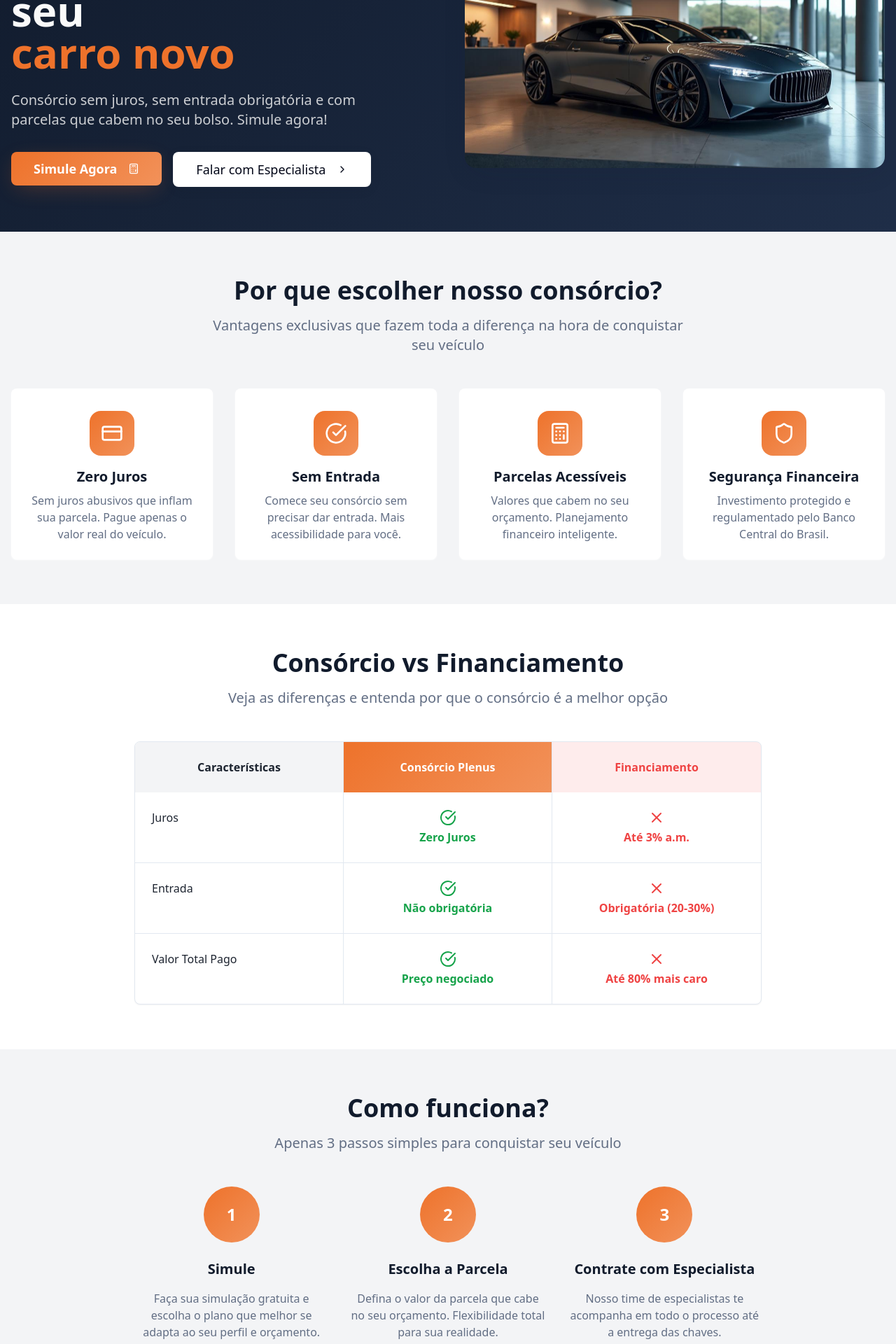
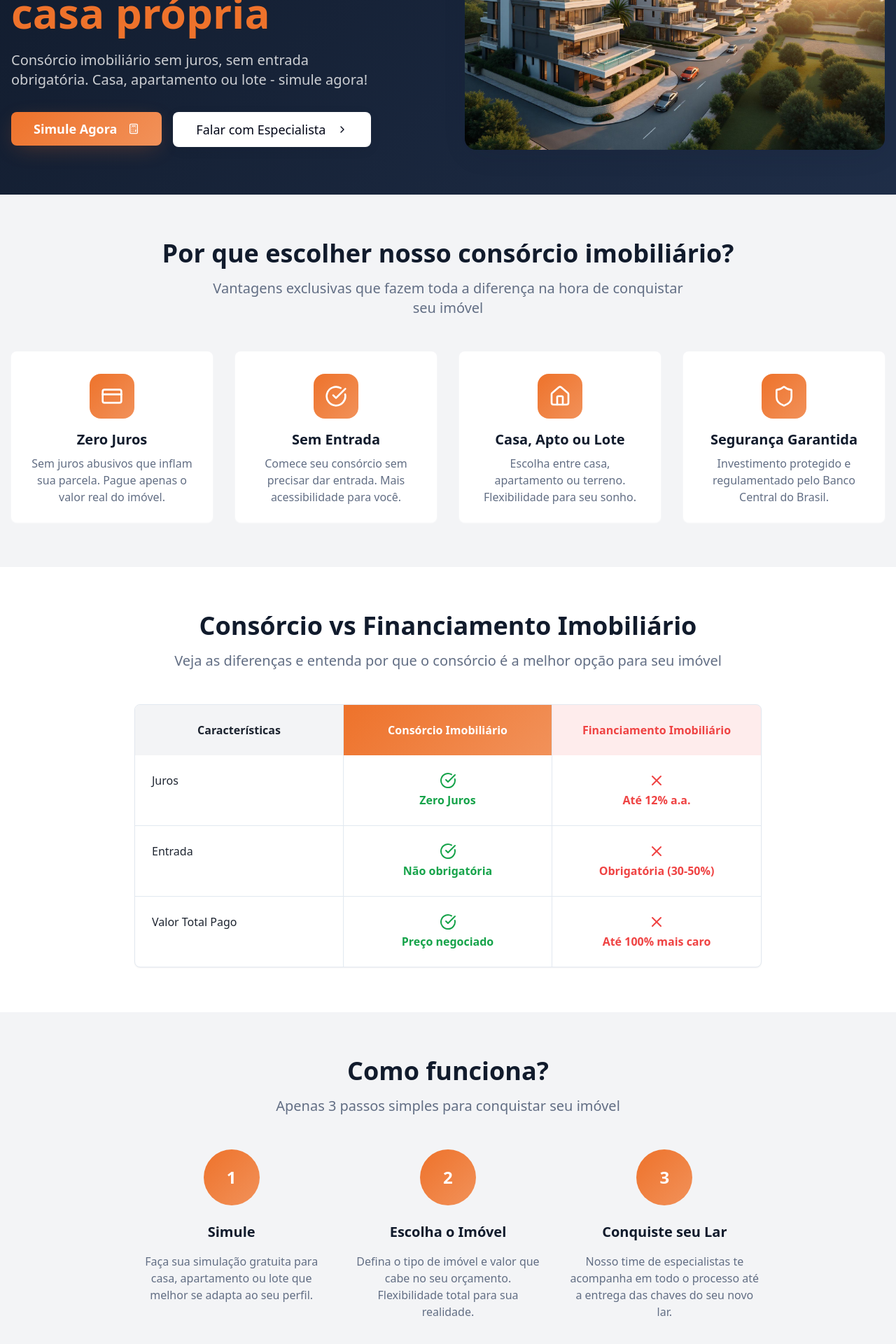
Before and after one commit to msbconsignadomkt-create/plenus-casa-na-mao-42, a React (Vite) app: page / in a window 1280 px wide. Shown: the part 220-2140 px from the top of the page at 70% size. Built offline with nearby package versions, Linux system fonts and the light colour scheme.

Commit message:
Refatorar Landing Page
Refatorar a Landing Page para o público de consórcio de casa, apartamento e lote.

```diff
--- a/src/pages/Index.tsx
+++ b/src/pages/Index.tsx
@@ -4,18 +4,18 @@ import { Input } from "@/components/ui/input";
 import { Label } from "@/components/ui/label";
 import { Badge } from "@/components/ui/badge";
 import { Accordion, AccordionContent, AccordionItem, AccordionTrigger } from "@/components/ui/accordion";
-import { Car, CreditCard, Shield, Users, Calculator, CheckCircle, Star, Phone, Mail, ChevronRight, X } from "lucide-react";
-import heroCarImage from "@/assets/hero-car.jpg";
+import { Home, CreditCard, Shield, Users, Calculator, CheckCircle, Star, Phone, Mail, ChevronRight, X, Building, MapPin } from "lucide-react";
+import heroRealEstateImage from "@/assets/hero-real-estate.jpg";
 const Index = () => {
   const handleWhatsAppContact = () => {
-    window.open('https://wa.me/5531996925313?text=Olá%2C%20tenho%20interesse%20em%20simular%20um%20consórcio%20de%20veículo.%20Pode%20me%20ajudar%3F', '_blank');
+    window.open('https://wa.me/5531996925313?text=Olá%2C%20tenho%20interesse%20em%20simular%20um%20consórcio%20imobiliário.%20Pode%20me%20ajudar%3F', '_blank');
   };
   const handleSimulationSubmit = (e: React.FormEvent<HTMLFormElement>) => {
     e.preventDefault();
     const formData = new FormData(e.target as HTMLFormElement);
     const name = formData.get('name');
     const phone = formData.get('phone');
-    const vehicle = formData.get('vehicle');
+    const property = formData.get('property');
     const value = formData.get('value');
     handleWhatsAppContact();
   };
@@ -42,11 +42,11 @@ const Index = () => {
                 Zero Juros • Sem Entrada
               </Badge>
               <h1 className="text-4xl md:text-6xl font-bold mb-6 text-primary-foreground leading-tight">
-                Realize o sonho do seu
-                <span className="text-secondary block">carro novo</span>
+                Conquiste sua
+                <span className="text-secondary block">casa própria</span>
               </h1>
               <p className="text-xl mb-8 text-primary-foreground/80 max-w-lg">
-                Consórcio sem juros, sem entrada obrigatória e com parcelas que cabem no seu bolso. Simule agora!
+                Consórcio imobiliário sem juros, sem entrada obrigatória. Casa, apartamento ou lote - simule agora!
               </p>
               <div className="flex flex-col sm:flex-row gap-4">
                 <Button variant="secondary" size="lg" onClick={() => document.getElementById('simulacao')?.scrollIntoView({
@@ -62,7 +62,7 @@ const Index = () => {
               </div>
             </div>
             <div className="lg:order-2">
-              <img src={heroCarImage} alt="Carro novo - Consórcio Plenus" className="w-full h-auto rounded-2xl shadow-elegant" />
+              <img src={heroRealEstateImage} alt="Casa própria - Consórcio Plenus" className="w-full h-auto rounded-2xl shadow-elegant" />
             </div>
           </div>
         </div>
@@ -73,10 +73,10 @@ const Index = () => {
         <div className="container mx-auto px-4">
           <div className="text-center mb-12">
             <h2 className="text-3xl md:text-4xl font-bold mb-4 text-primary">
-              Por que escolher nosso consórcio?
+              Por que escolher nosso consórcio imobiliário?
             </h2>
             <p className="text-xl text-muted-foreground max-w-2xl mx-auto">
-              Vantagens exclusivas que fazem toda a diferença na hora de conquistar seu veículo
+              Vantagens exclusivas que fazem toda a diferença na hora de conquistar seu imóvel
             </p>
           </div>
 
@@ -87,7 +87,7 @@ const Index = () => {
                   <CreditCard className="h-8 w-8 text-white" />
                 </div>
                 <h3 className="text-xl font-semibold mb-2 text-primary">Zero Juros</h3>
-                <p className="text-muted-foreground">Sem juros abusivos que inflam sua parcela. Pague apenas o valor real do veículo.</p>
+                <p className="text-muted-foreground">Sem juros abusivos que inflam sua parcela. Pague apenas o valor real do imóvel.</p>
               </CardContent>
             </Card>
 
@@ -104,10 +104,10 @@ const Index = () => {
             <Card className="text-center border-0 shadow-card hover:shadow-elegant transition-all">
               <CardContent className="pt-8 pb-6">
                 <div className="w-16 h-16 mx-auto mb-4 bg-gradient-orange rounded-2xl flex items-center justify-center">
-                  <Calculator className="h-8 w-8 text-white" />
+                  <Home className="h-8 w-8 text-white" />
                 </div>
-                <h3 className="text-xl font-semibold mb-2 text-primary">Parcelas Acessíveis</h3>
-                <p className="text-muted-foreground">Valores que cabem no seu orçamento. Planejamento financeiro inteligente.</p>
+                <h3 className="text-xl font-semibold mb-2 text-primary">Casa, Apto ou Lote</h3>
+                <p className="text-muted-foreground">Escolha entre casa, apartamento ou terreno. Flexibilidade para seu sonho.</p>
               </CardContent>
             </Card>
 
@@ -116,7 +116,7 @@ const Index = () => {
                 <div className="w-16 h-16 mx-auto mb-4 bg-gradient-orange rounded-2xl flex items-center justify-center">
                   <Shield className="h-8 w-8 text-white" />
                 </div>
-                <h3 className="text-xl font-semibold mb-2 text-primary">Segurança Financeira</h3>
+                <h3 className="text-xl font-semibold mb-2 text-primary">Segurança Garantida</h3>
                 <p className="text-muted-foreground">Investimento protegido e regulamentado pelo Banco Central do Brasil.</p>
               </CardContent>
             </Card>
@@ -129,10 +129,10 @@ const Index = () => {
         <div className="container mx-auto px-4">
           <div className="text-center mb-12">
             <h2 className="text-3xl md:text-4xl font-bold mb-4 text-primary">
-              Consórcio vs Financiamento
+              Consórcio vs Financiamento Imobiliário
             </h2>
             <p className="text-xl text-muted-foreground">
-              Veja as diferenças e entenda por que o consórcio é a melhor opção
+              Veja as diferenças e entenda por que o consórcio é a melhor opção para seu imóvel
             </p>
           </div>
 
@@ -145,10 +145,10 @@ const Index = () => {
                     Características
                   </div>
                   <div className="bg-gradient-orange text-white p-6 font-semibold text-center border-b md:border-b-0 md:border-r">
-                    Consórcio Plenus
+                    Consórcio Imobiliário
                   </div>
                   <div className="bg-destructive/10 text-destructive p-6 font-semibold text-center">
-                    Financiamento
+                    Financiamento Imobiliário
                   </div>
 
                   {/* Rows */}
@@ -159,7 +159,7 @@ const Index = () => {
                   </div>
                   <div className="p-6 border-b text-center">
                     <X className="h-6 w-6 text-destructive mx-auto mb-1" />
-                    <span className="text-destructive font-semibold">Até 3% a.m.</span>
+                    <span className="text-destructive font-semibold">Até 12% a.a.</span>
                   </div>
 
                   <div className="p-6 border-b border-r font-medium">Entrada</div>
@@ -169,7 +169,7 @@ const Index = () => {
                   </div>
                   <div className="p-6 border-b text-center">
                     <X className="h-6 w-6 text-destructive mx-auto mb-1" />
-                    <span className="text-destructive font-semibold">Obrigatória (20-30%)</span>
+                    <span className="text-destructive font-semibold">Obrigatória (30-50%)</span>
                   </div>
 
                   <div className="p-6 border-r font-medium">Valor Total Pago</div>
@@ -179,7 +179,7 @@ const Index = () => {
                   </div>
                   <div className="p-6 text-center">
                     <X className="h-6 w-6 text-destructive mx-auto mb-1" />
-                    <span className="text-destructive font-semibold">Até 80% mais caro</span>
+                    <span className="text-destructive font-semibold">Até 100% mais caro</span>
                   </div>
                 </div>
               </CardContent>
@@ -196,7 +196,7 @@ const Index = () => {
               Como funciona?
             </h2>
             <p className="text-xl text-muted-foreground">
-              Apenas 3 passos simples para conquistar seu veículo
+              Apenas 3 passos simples para conquistar seu imóvel
             </p>
           </div>
 
@@ -207,7 +207,7 @@ const Index = () => {
               </div>
               <h3 className="text-xl font-semibold mb-4 text-primary">Simule</h3>
               <p className="text-muted-foreground">
-                Faça sua simulação gratuita e escolha o plano que melhor se adapta ao seu perfil e orçamento.
+                Faça sua simulação gratuita para casa, apartamento ou lote que melhor se adapta ao seu perfil.
               </p>
             </div>
 
@@ -215,9 +215,9 @@ const Index = () => {
               <div className="w-20 h-20 mx-auto mb-6 bg-gradient-orange rounded-full flex items-center justify-center text-white text-2xl font-bold">
                 2
               </div>
-              <h3 className="text-xl font-semibold mb-4 text-primary">Escolha a Parcela</h3>
+              <h3 className="text-xl font-semibold mb-4 text-primary">Escolha o Imóvel</h3>
               <p className="text-muted-foreground">
-                Defina o valor da parcela que cabe no seu orçamento. Flexibilidade total para sua realidade.
+                Defina o tipo de imóvel e valor que cabe no seu orçamento. Flexibilidade total para sua realidade.
               </p>
             </div>
 
@@ -225,9 +225,9 @@ const Index = () => {
               <div className="w-20 h-20 mx-auto mb-6 bg-gradient-orange rounded-full flex items-center justify-center text-white text-2xl font-bold">
                 3
               </div>
-              <h3 className="text-xl font-semibold mb-4 text-primary">Contrate com Especialista</h3>
+              <h3 className="text-xl font-semibold mb-4 text-primary">Conquiste seu Lar</h3>
               <p className="text-muted-foreground">
-                Nosso time de especialistas te acompanha em todo o processo até a entrega das chaves.
+                Nosso time de especialistas te acompanha em todo o processo até a entrega das chaves do seu novo lar.
               </p>
             </div>
           </div>
@@ -243,7 +243,7 @@ const Index = () => {
                 Mais de 10 anos de experiência
               </Badge>
               <h2 className="text-3xl md:text-4xl font-bold mb-6 text-primary">
-                Autoridade e experiência que você pode confiar
+                Especialistas em consórcio imobiliário há mais de 10 anos
               </h2>
 
               <div className="grid grid-cols-2 gap-6 mb-8">
@@ -270,7 +270,7 @@ const Index = () => {
                       </div>
                       <div>
                         <p className="text-muted-foreground mb-2">
-                          "Excelente atendimento! Consegui meu carro sem juros e sem entrada. Hugo foi fundamental no processo."
+                          "Realizei o sonho da casa própria! Consegui minha casa sem juros e sem entrada. Hugo foi fundamental no processo."
                         </p>
                         <p className="font-semibold text-primary">— Maria Silva, São Paulo</p>
                       </div>
@@ -290,7 +290,7 @@ const Index = () => {
                       </div>
                       <div>
                         <p className="text-muted-foreground mb-2">
-                          "Transparência total e processo super simples. Recomendo a todos que querem um consórcio sério."
+                          "Transparência total e processo super simples. Consegui meu apartamento dos sonhos. Recomendo!"
                         </p>
                         <p className="font-semibold text-primary">— João Santos, Rio de Janeiro</p>
                       </div>
@@ -306,7 +306,7 @@ const Index = () => {
                 <CardContent className="p-6">
                   <h3 className="font-semibold text-primary mb-2">Hugo - CEO Plenus Seguros</h3>
                   <p className="text-muted-foreground mb-4">
-                    Mais de 10 anos ajudando pessoas a realizarem o sonho do carro próprio através do consórcio.
+                    Mais de 10 anos ajudando pessoas a realizarem o sonho da casa própria através do consórcio imobiliário.
                   </p>
                   <Button variant="outline" onClick={handleWhatsAppContact} className="w-full">
                     <Phone className="h-4 w-4 mr-2" />
@@ -327,7 +327,7 @@ const Index = () => {
               Perguntas Frequentes
             </h2>
             <p className="text-xl text-muted-foreground">
-              Tire suas dúvidas sobre consórcio
+              Tire suas dúvidas sobre consórcio imobiliário
             </p>
           </div>
 
@@ -335,10 +335,10 @@ const Index = () => {
             <Accordion type="single" collapsible className="space-y-4">
               <AccordionItem value="item-1" className="bg-card rounded-lg px-6 shadow-card">
                 <AccordionTrigger className="text-left font-semibold text-primary hover:no-underline">
-                  Como funciona o consórcio?
+                  Como funciona o consórcio imobiliário?
                 </AccordionTrigger>
                 <AccordionContent className="text-muted-foreground">
-                  O consórcio é um grupo de pessoas que se reúnem para adquirir bens. Mensalmente, através de sorteios e lances, os participantes são contemplados e podem adquirir seu veículo. É regulamentado pelo Banco Central.
+                  O consórcio imobiliário é um grupo de pessoas que se reúnem para adquirir imóveis. Mensalmente, através de sorteios e lances, os participantes são contemplados e podem adquirir casa, apartamento ou terreno. É regulamentado pelo Banco Central.
                 </AccordionContent>
               </AccordionItem>
 
@@ -362,10 +362,10 @@ const Index = () => {
 
               <AccordionItem value="item-4" className="bg-card rounded-lg px-6 shadow-card">
                 <AccordionTrigger className="text-left font-semibold text-primary hover:no-underline">
-                  Posso sair do consórcio quando quiser?
+                  Posso usar o FGTS no consórcio imobiliário?
                 </AccordionTrigger>
                 <AccordionContent className="text-muted-foreground">
-                  Sim, você pode cancelar seu consórcio a qualquer momento. Valores pagos são devolvidos conforme regulamento do grupo, geralmente após o encerramento.
+                  Sim! Você pode usar o FGTS para dar lance ou quitar parcelas do seu consórcio imobiliário, seguindo as regras da Caixa Econômica Federal.
                 </AccordionContent>
               </AccordionItem>
 
@@ -387,10 +387,10 @@ const Index = () => {
         <div className="container mx-auto px-4">
           <div className="max-w-2xl mx-auto text-center">
             <h2 className="text-3xl md:text-4xl font-bold mb-4 text-primary">
-              Simule seu consórcio
+              Simule seu consórcio imobiliário
             </h2>
             <p className="text-xl text-muted-foreground mb-12">
-              Preencha os dados abaixo e receba sua simulação personalizada
+              Preencha os dados abaixo e receba sua simulação personalizada para casa, apartamento ou lote
             </p>
 
             <Card className="shadow-elegant">
@@ -408,20 +408,21 @@ const Index = () => {
                   </div>
 
                   <div className="space-y-2">
-                    <Label htmlFor="vehicle">Tipo de veículo</Label>
-                    <select id="vehicle" name="vehicle" className="w-full p-3 border border-input rounded-lg bg-background" required>
-                      <option value="">Selecione o tipo de veículo</option>
-                      <option value="Carro Popular">Carro Popular (até R$ 50.000)</option>
-                      <option value="Carro Médio">Carro Médio (R$ 50.000 - R$ 100.000)</option>
-                      <option value="Carro Premium">Carro Premium (acima de R$ 100.000)</option>
-                      <option value="Moto">Moto</option>
-                      <option value="SUV/Picape">SUV/Picape</option>
+                    <Label htmlFor="property">Tipo de imóvel</Label>
+                    <select id="property" name="property" className="w-full p-3 border border-input rounded-lg bg-background" required>
+                      <option value="">Selecione o tipo de imóvel</option>
+                      <option value="Casa Popular">Casa Popular (até R$ 200.000)</option>
+                      <option value="Casa Média">Casa Média (R$ 200.000 - R$ 500.000)</option>
+                      <option value="Casa Premium">Casa Premium (acima de R$ 500.000)</option>
+                      <option value="Apartamento">Apartamento</option>
+                      <option value="Lote/Terreno">Lote/Terreno</option>
+                      <option value="Kitnet/Studio">Kitnet/Studio</option>
                     </select>
                   </div>
 
                   <div className="space-y-2">
-                    <Label htmlFor="value">Valor estimado do veículo</Label>
-                    <Input id="value" name="value" placeholder="Ex: 80.000" required />
+                    <Label htmlFor="value">Valor estimado do imóvel</Label>
+                    <Input id="value" name="value" placeholder="Ex: 350.000" required />
                   </div>
 
                   <Button type="submit" className="w-full" size="lg" variant="secondary">
@@ -441,7 +442,7 @@ const Index = () => {
           <div className="text-center">
             <img src="/lovable-uploads/c5604e87-e4d6-41ab-b1a7-9b2e28dd53e2.png" alt="Plenus Seguros - logo" className="h-12 w-auto mx-auto mb-6" loading="lazy" />
             <p className="mb-4">
-              Sua parceria de confiança para realizar o sonho do carro próprio
+              Sua parceria de confiança para realizar o sonho da casa própria
             </p>
             <div className="flex justify-center gap-6 text-sm">
               <span>© 2025 Plenus Seguros</span>
```
Also changed, not shown: src/assets/hero-real-estate.jpg (added).
